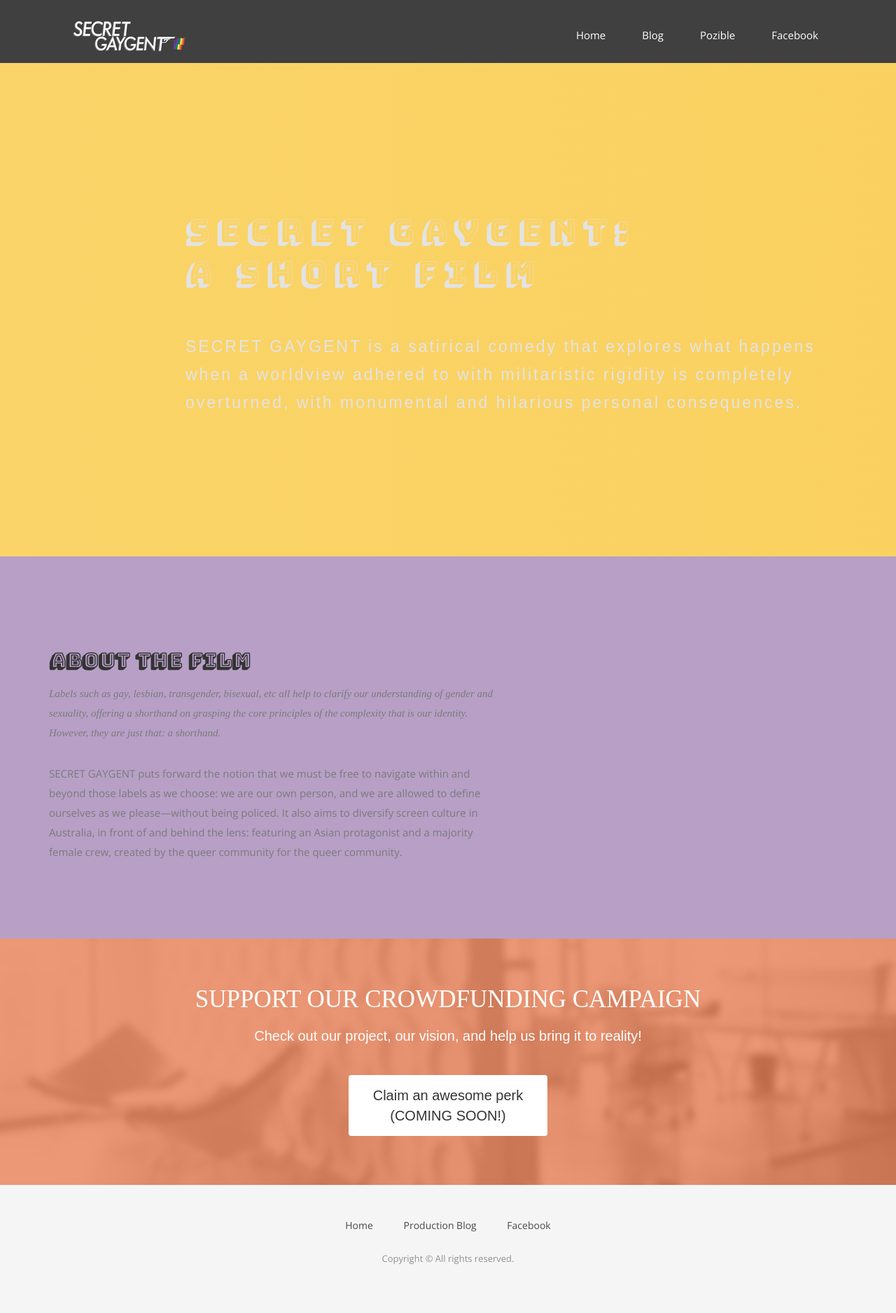
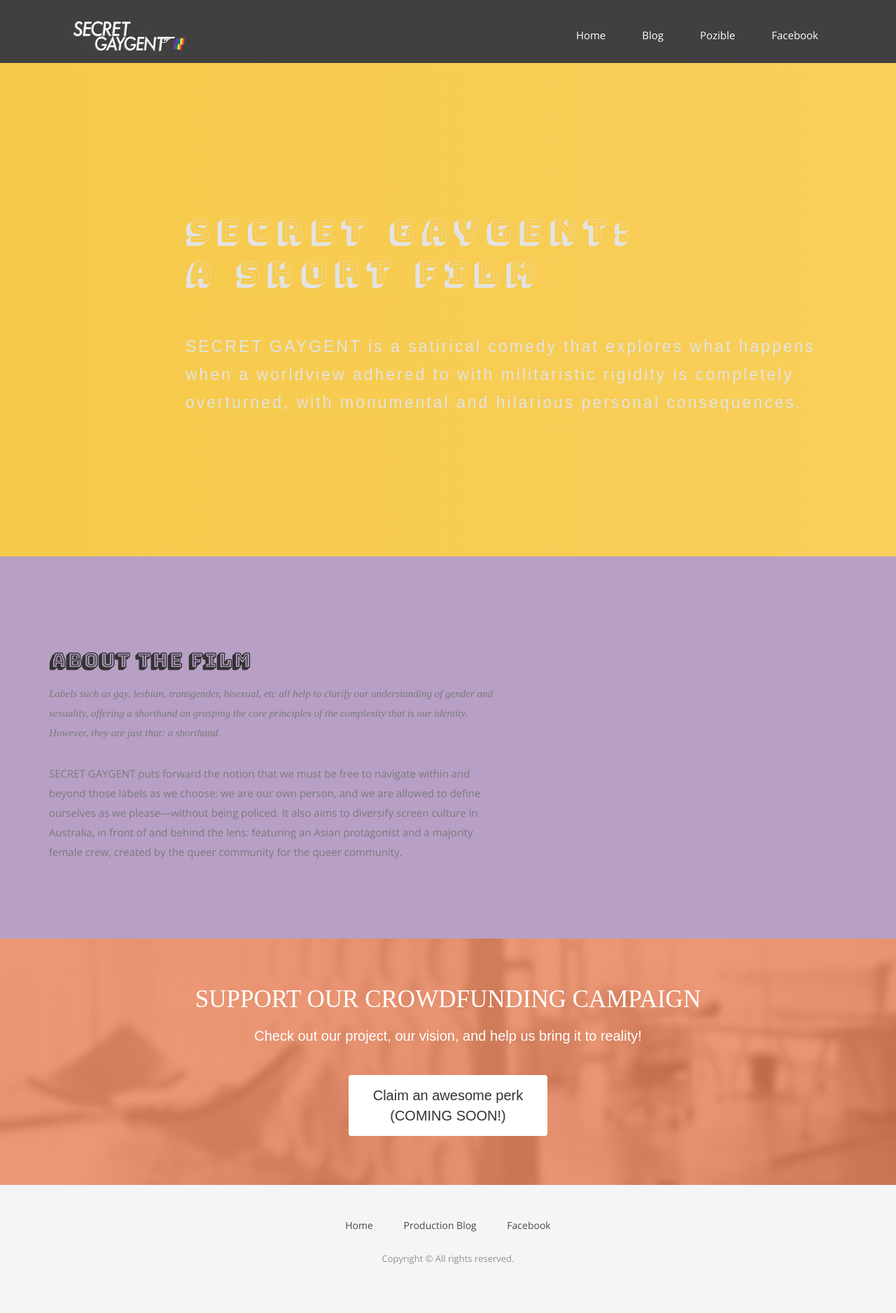
Before and after one commit to thewonglab/secret, a Jekyll site: the page built from index.html, in a window 1280 px wide. Shown: the whole page at 70% size. Built offline with Jekyll 4.4.1, drawn with Linux system fonts in a browser that asks for light colours; nearby versions of some CDN libraries; some web fonts are replaced.

Commit message:
Update airspace.css

```diff
--- a/css/airspace.css
+++ b/css/airspace.css
@@ -118,7 +118,7 @@ header .navbar-default .navbar-nav li a:hover {
   width: 100%;
   height: 100%;
   /*background: linear-gradient(to left, #8b86a3, #322e40);*/
-  background: linear-gradient(to left, #f9c639, #f9c943);
+  background: linear-gradient(to left, #f7c331, #f4bc1d);
   opacity: 0.8;
 }
 #slider .block {
```
